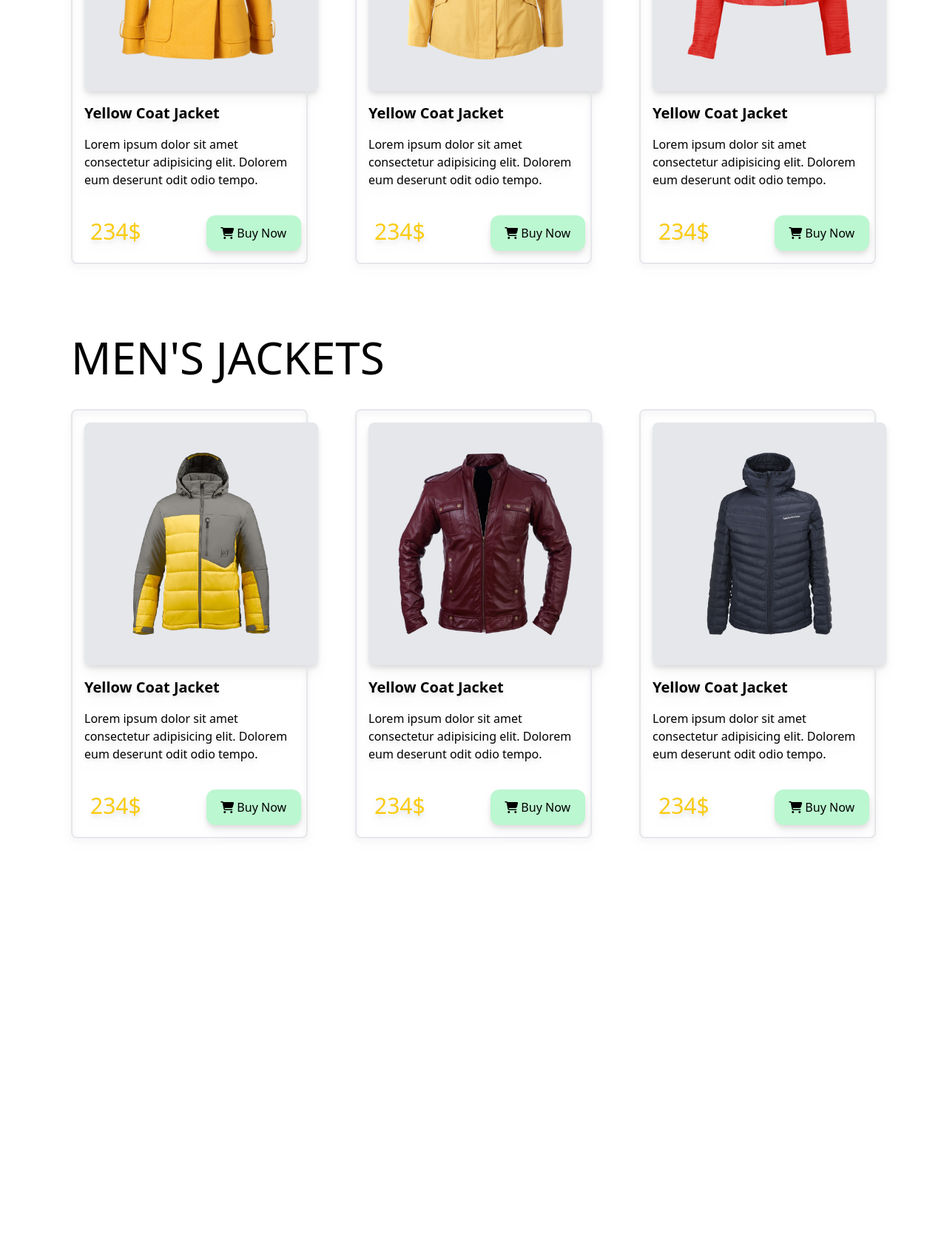
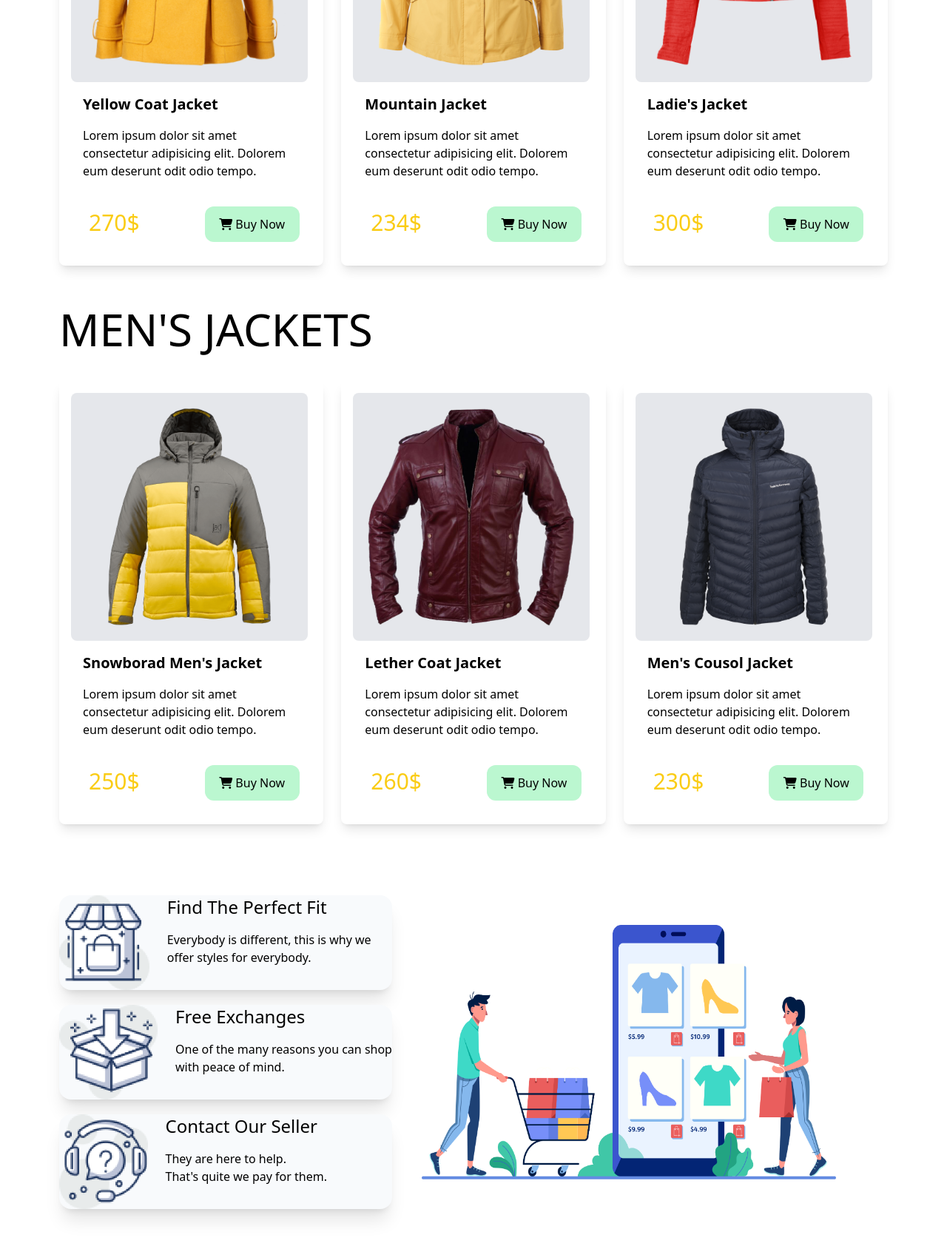
Before and after one commit to Osamayunus/Penguin-with-tailwind, a plain HTML site: page index.html in a window 1280 px wide. Shown: the part 960-2648 px from the top of the page at 74% size. Before the commit the page ends 2189 px from the top, so only its background shows below. Drawn offline with nearby package versions, Linux system fonts and the light colour scheme.

Commit message:
Last-Commit

```diff
--- a/index.html
+++ b/index.html
@@ -25,12 +25,12 @@
 
 <body>
     <div class="bg-yellow-50">
-        <div class="flex mt-6">
-            <img class="w-2/12 h-8 ml-24 mr-56" src="images/logo.png" alt="">
-            <div class="ml-56 ">home</div>
-            <div class="ml-14">Products</div>
-            <div class="ml-14">About Us</div>
-            <div class="ml-14">Contact Us</div>
+        <div class="flex  ">
+            <img class="w-2/12 mt-10 h-8 ml-24 mr-56" src="images/logo.png" alt="">
+            <div class="ml-56 mt-10 ">home</div>
+            <div class="ml-14 mt-10">Products</div>
+            <div class="ml-14 mt-10">About Us</div>
+            <div class="ml-14 mt-10">Contact Us</div>
 
         </div>
         <div class="flex">
@@ -49,12 +49,24 @@
             </div>
         </div>
     </div>
-    <div class="m-24 ">
-        <p class="text-6xl font-medium">WOMEN'S JACKETS</p>
+    <div>
+        <p class="text-6xl font-medium ml-20 mb-7 mt-14">WOMEN'S JACKETS</p>
         <div class="flex mt-10">
-            <div class="rounded-lg w-96 bg-inherit drop-shadow-lg border-2">
-                <img class="bg-gray-200 rounded-lg m-4 w-80 p-10" src="images/jacket-1.png" alt="">
+            <div class="rounded-lg w-4/12 bg-inherit shadow-lg ml-20 p-4 ">
+                <img class="bg-gray-200 rounded-lg p-5  w-80 " src="images/jacket-1.png" alt="">
                 <p class="text-xl font-bold m-4">Yellow Coat Jacket</p>
+                <p class="m-4">Lorem ipsum dolor sit amet consectetur adipisicing elit. Dolorem eum deserunt odit odio
+                    tempo.</p>
+                <div class="flex">
+                    <p class="text-yellow-400 text-3xl m-6">270$</p>
+                    <button class="bg-green-200 w-32 h-12 rounded-xl mt-5 ml-16">
+                        <i class="fa-sharp fa-solid fa-cart-shopping"></i> Buy Now
+                    </button>
+                </div>
+            </div>
+            <div class="rounded-lg w-4/12 bg-inherit shadow-lg p-4 ml-6 mr-6 ">
+                <img class="bg-gray-200 rounded-lg p-5 w-80 " src="images/jacket-2.png" alt="">
+                <p class="text-xl font-bold m-4">Mountain Jacket</p>
                 <p class="m-4">Lorem ipsum dolor sit amet consectetur adipisicing elit. Dolorem eum deserunt odit odio
                     tempo.</p>
                 <div class="flex">
@@ -64,78 +76,94 @@
                     </button>
                 </div>
             </div>
-            <div class="rounded-lg w-96 bg-inherit drop-shadow-lg ml-16 border-2">
-
-                <img class="bg-gray-200 rounded-lg m-4 w-80 p-10" src="images/jacket-2.png" alt="">
-                <p class="text-xl font-bold m-4">Yellow Coat Jacket</p>
+            <div class="rounded-lg w-4/12 bg-inherit shadow-lg p-4 mr-20 ">
+                <img class="bg-gray-200 rounded-lg p-5 w-80" src="images/jacket-3.png" alt="">
+                <p class="text-xl font-bold m-4">Ladie's Jacket</p>
                 <p class="m-4">Lorem ipsum dolor sit amet consectetur adipisicing elit. Dolorem eum deserunt odit odio
                     tempo.</p>
                 <div class="flex">
-                    <p class="text-yellow-400 text-3xl m-6">234$</p>
-                    <button class="bg-green-200 w-32 h-12 rounded-xl mt-5 ml-16">
-                        <i class="fa-sharp fa-solid fa-cart-shopping"></i> Buy Now
-                    </button>
-                </div>
-            </div>
-            <div class="rounded-lg w-96 bg-inherit drop-shadow-lg ml-16 border-2">
-                <img class="bg-gray-200 rounded-lg m-4 w-80 p-10" src="images/jacket-3.png" alt="">
-                <p class="text-xl font-bold m-4">Yellow Coat Jacket</p>
-                <p class="m-4">Lorem ipsum dolor sit amet consectetur adipisicing elit. Dolorem eum deserunt odit odio
-                    tempo.</p>
-                <div class="flex">
-                    <p class="text-yellow-400 text-3xl m-6">234$</p>
+                    <p class="text-yellow-400 text-3xl m-6">300$</p>
                     <button class="bg-green-200 w-32 h-12 rounded-xl mt-5 ml-16">
                         <i class="fa-sharp fa-solid fa-cart-shopping"></i> Buy Now
                     </button>
                 </div>
             </div>
         </div>
-
-
     </div>
-    <div class="m-24 ">
-        <p class="text-6xl font-medium">MEN'S JACKETS</p>
+    <div class="mb-24">
+        <p class=" text-6xl font-medium ml-20 mb-7 mt-14">MEN'S JACKETS</p>
         <div class="flex mt-10">
-            <div class="rounded-lg w-96 bg-inherit drop-shadow-lg border-2">
-                <img class="bg-gray-200 rounded-lg m-4 w-80 p-10" src="images/jacket-4.png" alt="">
-                <p class="text-xl font-bold m-4">Yellow Coat Jacket</p>
+            <div class="rounded-lg w-4/12 bg-inherit shadow-lg ml-20 p-4 ">
+                <img class="bg-gray-200 rounded-lg p-5 w-80" src="images/jacket-4.png" alt="">
+                <p class="text-xl font-bold m-4">Snowborad Men's Jacket</p>
                 <p class="m-4">Lorem ipsum dolor sit amet consectetur adipisicing elit. Dolorem eum deserunt odit odio
                     tempo.</p>
                 <div class="flex">
-                    <p class="text-yellow-400 text-3xl m-6">234$</p>
+                    <p class="text-yellow-400 text-3xl m-6">250$</p>
                     <button class="bg-green-200 w-32 h-12 rounded-xl mt-5 ml-16">
                         <i class="fa-sharp fa-solid fa-cart-shopping"></i> Buy Now
                     </button>
                 </div>
             </div>
-            <div class="rounded-lg w-96 bg-inherit drop-shadow-lg ml-16 border-2">
+            <div class="rounded-lg w-4/12 bg-inherit shadow-lg p-4 ml-6 mr-6 ">
 
-                <img class="bg-gray-200 rounded-lg m-4 w-80 p-10" src="images/jacket-5.png" alt="">
-                <p class="text-xl font-bold m-4">Yellow Coat Jacket</p>
+                <img class="bg-gray-200 rounded-lg p-5 w-80" src="images/jacket-5.png" alt="">
+                <p class="text-xl font-bold m-4">Lether Coat Jacket</p>
                 <p class="m-4">Lorem ipsum dolor sit amet consectetur adipisicing elit. Dolorem eum deserunt odit odio
                     tempo.</p>
                 <div class="flex">
-                    <p class="text-yellow-400 text-3xl m-6">234$</p>
+                    <p class="text-yellow-400 text-3xl m-6">260$</p>
                     <button class="bg-green-200 w-32 h-12 rounded-xl mt-5 ml-16">
                         <i class="fa-sharp fa-solid fa-cart-shopping"></i> Buy Now
                     </button>
                 </div>
             </div>
-            <div class="rounded-lg w-96 bg-inherit drop-shadow-lg ml-16 border-2">
-                <img class="bg-gray-200 rounded-lg m-4 w-80 p-10" src="images/jacket-6.png" alt="">
-                <p class="text-xl font-bold m-4">Yellow Coat Jacket</p>
+            <div class="rounded-lg w-4/12 bg-inherit shadow-lg p-4 mr-20">
+                <img class="bg-gray-200 rounded-lg p-5 w-80" src="images/jacket-6.png" alt="">
+                <p class="text-xl font-bold m-4">Men's Cousol Jacket</p>
                 <p class="m-4">Lorem ipsum dolor sit amet consectetur adipisicing elit. Dolorem eum deserunt odit odio
                     tempo.</p>
                 <div class="flex">
-                    <p class="text-yellow-400 text-3xl m-6">234$</p>
+                    <p class="text-yellow-400 text-3xl m-6">230$</p>
                     <button class="bg-green-200 w-32 h-12 rounded-xl mt-5 ml-16">
                         <i class="fa-sharp fa-solid fa-cart-shopping"></i> Buy Now
                     </button>
                 </div>
             </div>
         </div>
+    </div>
+    <div class="m-20 mt-10 flex ">
+        <div>
 
-
+            <div class="rounded-2xl h-32 flex bg-slate-50 shadow-xl">
+                <img src="images/house.png" alt="">
+                <div class="ml-6">
+                    <p class="text-2xl mb-4">Find The Perfect Fit </p>
+                    <p>
+                        Everybody is different, this is why we <br> offer styles for everybody.
+                    </p>
+                </div>
+            </div>
+            <div class="rounded-2xl flex h-32  mt-5 bg-slate-50 shadow-xl">
+                <img src="images/box.png" alt="">
+                <div class="ml-6">
+                    <p class="text-2xl mb-4">Free Exchanges </p>
+                    <p>
+                        One of the many reasons you can shop <br> with peace of mind.
+                    </p>
+                </div>
+            </div>
+            <div class="rounded-2xl mt-5 h-32 flex bg-slate-50 shadow-xl">
+                <img src="images/question.png" alt="">
+                <div class="ml-6">
+                    <p class="text-2xl mb-4">Contact Our Seller</p>
+                    <p>
+                        They are here to help. <br> That's quite we pay for them.
+                    </p>
+                </div>
+            </div>
+        </div>
+        <img class="w-6/12 m-10" src="images/shopping.png" alt="">
     </div>
 </body>
 
```
